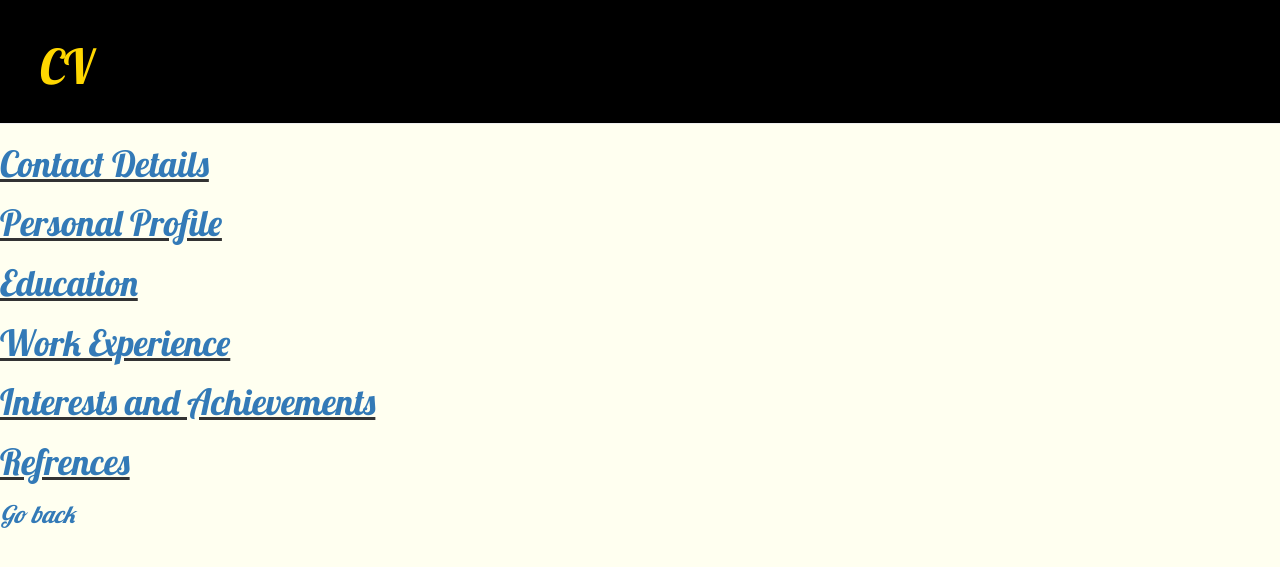
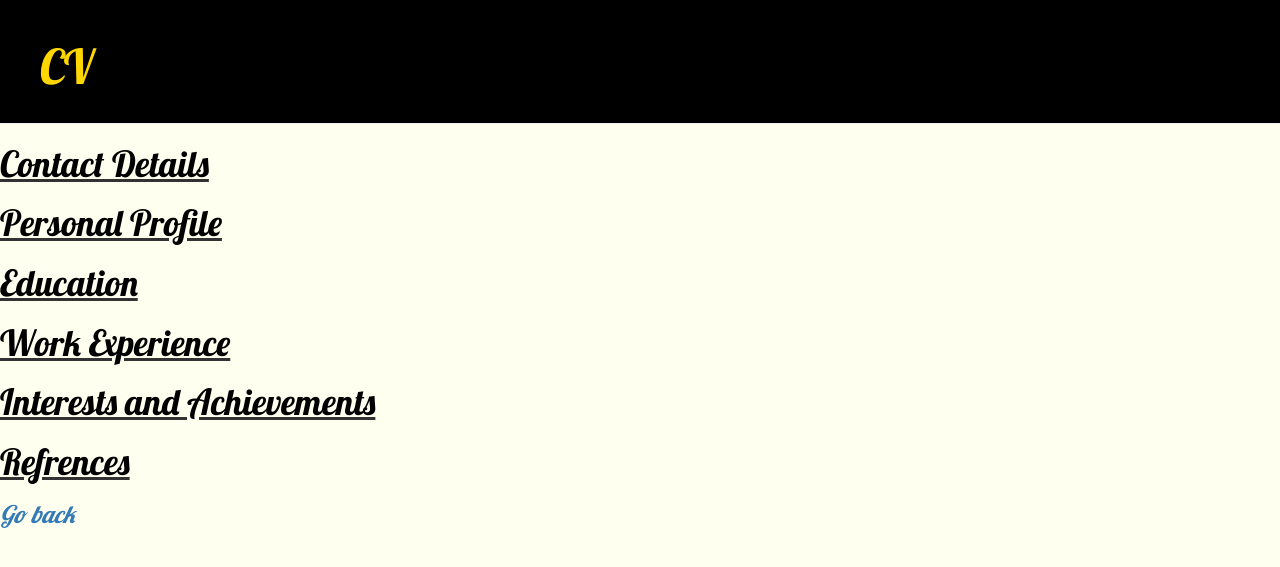
Before and after one commit to oeh808/my-first-blog, a Django app: page /cv_view/ in a window 1280 px wide. Shown: the top 567 px of the page. Run offline with Django 3.2, Linux system fonts and the light colour scheme; some libraries are stand-ins or nearby versions.

Commit message:
Improved look of site

```diff
--- a/blog/templates/cv/cv_view.html
+++ b/blog/templates/cv/cv_view.html
@@ -13,12 +13,12 @@
     <h1>CV</h1>
   </div>
 
-  <h1><u><a href="/cv_view/contact_details">Contact Details</a></u></h1>
-  <h1><u><a href="/cv_view/personal_profile">Personal Profile</a></u></h1>
-  <h1><u><a href="/cv_view/education">Education</a></u></h1>
-  <h1><u><a href="/cv_view/work_experience">Work Experience</a></u></h1>
-  <h1><u><a href="/cv_view/interests_achievements">Interests and Achievements</a></u></h1>
-  <h1><u><a href="/cv_view/refrences">Refrences</a></u></h1>
+  <h1><u><a href="/cv_view/contact_details" style="color:black">Contact Details</a></u></h1>
+  <h1><u><a href="/cv_view/personal_profile" style="color:black">Personal Profile</a></u></h1>
+  <h1><u><a href="/cv_view/education" style="color:black">Education</a></u></h1>
+  <h1><u><a href="/cv_view/work_experience" style="color:black">Work Experience</a></u></h1>
+  <h1><u><a href="/cv_view/interests_achievements" style="color:black">Interests and Achievements</a></u></h1>
+  <h1><u><a href="/cv_view/refrences" style="color:black">Refrences</a></u></h1>
 
   <div>
     <h3><i><a href='/'>Go back</a></i></h3>
--- a/functional_tests.py
+++ b/functional_tests.py
@@ -234,6 +234,9 @@ class NewVisitorTest(unittest.TestCase):
         link.click()
         self.assertNotIn('Interests and Achievements', self.browser.title)
 
+    #---------------------------------------------------------------------------
+
+
 
 if __name__ == '__main__':
     unittest.main(warnings='ignore')
```
